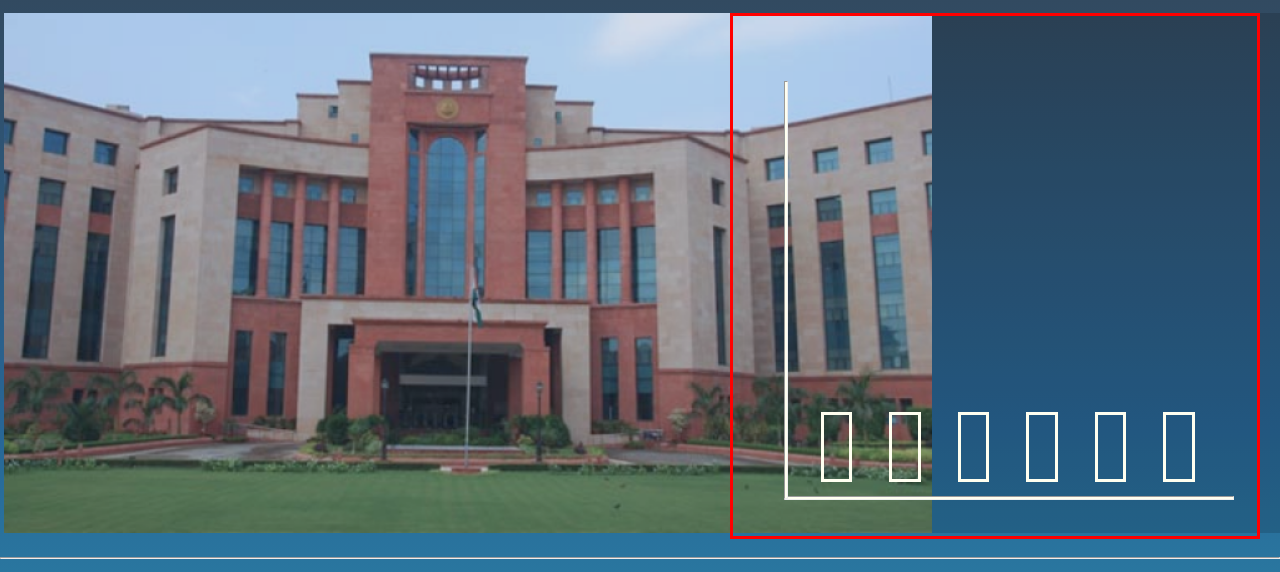
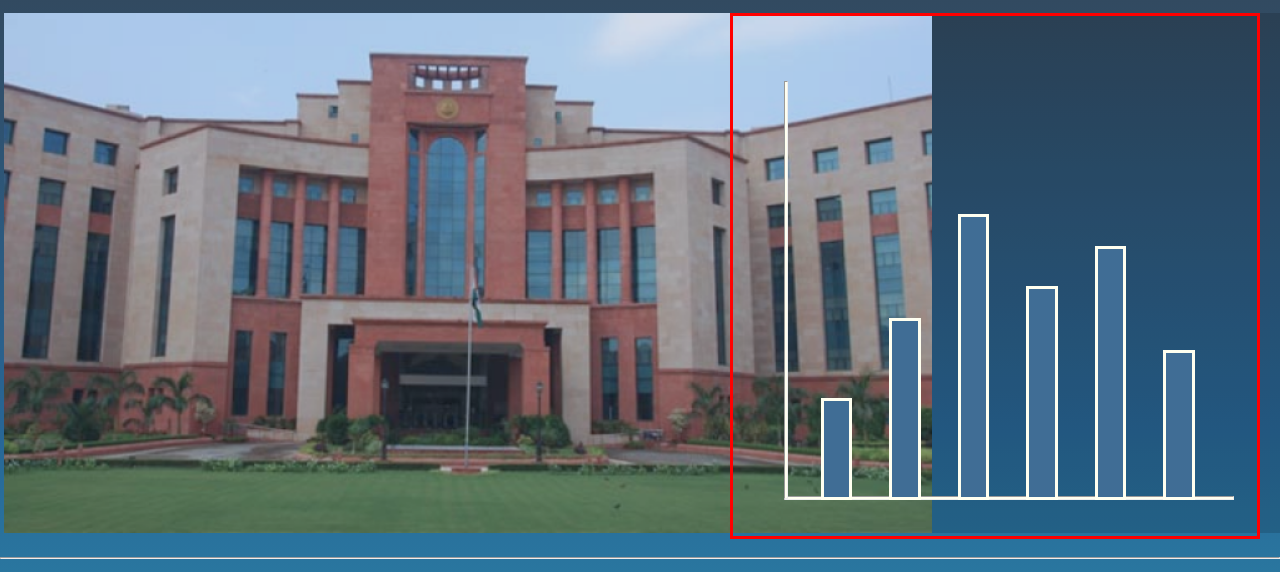
Before and after one commit to SarthakVaishampayan/DRDO, a plain HTML site: page index.html in a window 1280 px wide. Shown: the part 181-753 px from the top of the page. Drawn offline with Linux system fonts and the light colour scheme.

Commit message:
graph height set

```diff
--- a/index.html
+++ b/index.html
@@ -72,12 +72,12 @@
 
         </div>
      <div class="bars">
-        <div class="a"></div>
-        <div class="a"></div>
-        <div class="a"></div>
-        <div class="a"></div>
-        <div class="a"></div>
-        <div class="a"></div>
+        <div class="bar barA"></div>
+        <div class="bar barB"></div>
+        <div class="bar barC"></div>
+        <div class="bar barD"></div>
+        <div class="bar barE"></div>
+        <div class="bar barF"></div>
 
      </div>
 
--- a/style.css
+++ b/style.css
@@ -152,19 +152,54 @@ body {
     display: flex;
     flex-direction: row;
     position: relative;
-    top: -3.2vh;
+    top: -28vh;
     left: 4vw;
     width:35vw ;
     justify-content:space-evenly;
 
+
 }
-.a{
-    position: relative;
+.bar{
+
+    background-color: #406D95;
+    /* position: relative; */
     /* top: -3.2vh; */
-    height: 5vw;
+    /* height: 15vw; */
     width: 2vw;
     border: solid #fffff0;
 }
+.barA{
+    position: relative;
+    top: 23vh;
+    height: 12vh;
+}
+
+.barB{
+    position: relative;
+    top: 13vh;
+    height: 22vh;
+}
+.barC{
+    position: relative;
+
+    height: 35vh;
+}
+.barD{
+    position: relative;
+    top: 9vh;
+    height: 26vh;
+}
+.barE{
+    position: relative;
+    top: 4vh;
+    height: 31vh;
+}
+.barF{
+    position: relative;
+    top: 17vh;
+    height: 18vh;
+}
+
 .box{
     position: relative;
     height: inherit;
```
